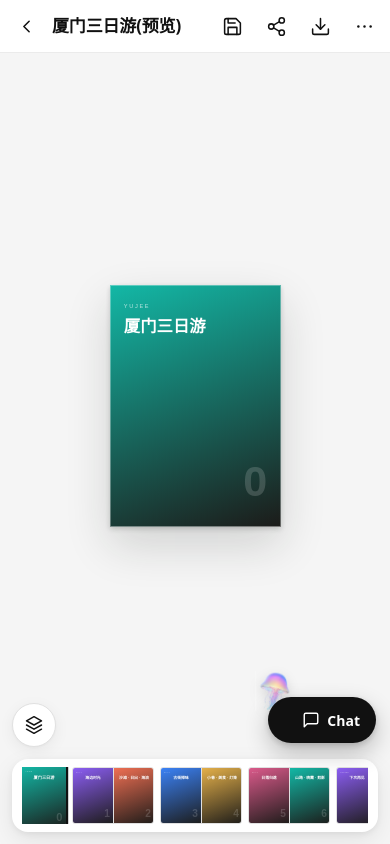
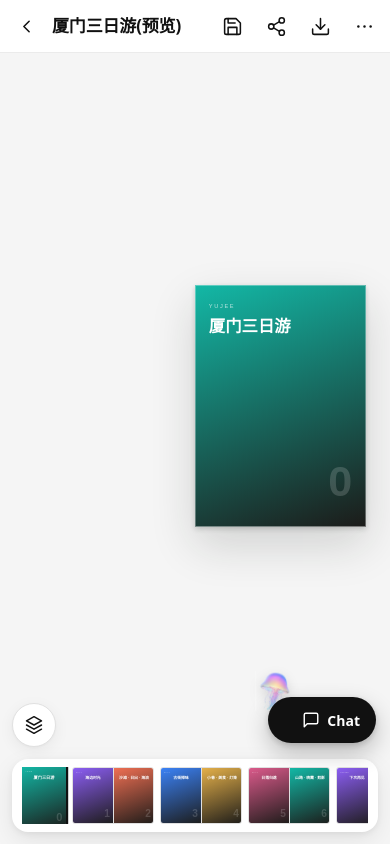
Before and after one commit to guanlili/yujee-china, a Next.js app in the folder apps/web/: page /en/dev/mobile in a window 390 px wide. Built offline with nearby package versions, Linux system fonts and the light colour scheme; no server answers; a web font is replaced by a local one.

Commit message:
fix(editor): align mobile covers to book spine

```diff
--- a/apps/web/src/components/album/editor-v2/mobile/MobileEditor.tsx
+++ b/apps/web/src/components/album/editor-v2/mobile/MobileEditor.tsx
@@ -33,8 +33,8 @@ import {
   FLIP_EASE,
   FLIP_MS,
   FLIP_SETTLE_MS,
-  centeredSoloGeometry,
   centeredSoloLayers,
+  edgeSoloGeometry,
   flipTransition,
   leafGeometry,
   leafLayers,
@@ -269,7 +269,7 @@ export function MobileEditor({
       const geometry =
         transition === 'spread'
           ? leafGeometry(d, fromShape!.faces)
-          : centeredSoloGeometry(transition);
+          : edgeSoloGeometry(transition);
       setLeafAngle(geometry.endAngle);
     });
     flipTimer.current = window.setTimeout(() => {
@@ -439,6 +439,10 @@ export function MobileEditor({
           // 目标屏的面必须经 soleLayout 从**目标屏自己**取(理由见 soleLayout 抬头)。
           const toLayout = toScreen ? soleLayout(toScreen) : null;
           const soloTransition = anim != null && anim.transition !== 'spread';
+          // 独页静止时占真实书本页位：封面在右、封尾在左。半本书宽的外边距
+          // 与纸张一起组成完整 bookBox 宽的 margin box，所以整本书仍在画板中居中。
+          const restingSoloRole =
+            !soloTransition && kind === 'solo' ? shapeOf(screen)?.soloRole ?? null : null;
           const layers =
             anim != null && toLayout != null
               ? anim.transition === 'spread'
@@ -460,7 +464,7 @@ export function MobileEditor({
             layers && anim
               ? anim.transition === 'spread'
                 ? leafGeometry(anim.dir, resting.faces.length)
-                : centeredSoloGeometry(anim.transition)
+                : edgeSoloGeometry(anim.transition)
               : null;
           return (
             <div
@@ -473,7 +477,12 @@ export function MobileEditor({
               // 密度 1 时 onlyPage 只留一页(那个开页并不 solo),按 solo 判会给单页画中缝;
               // 双宽跨页(full)也只有一张面 —— 画面本就连续,同样不该有中缝。
               data-halves={faces.length}
-              style={{ width: box.w, height: box.h }}
+              style={{
+                width: box.w,
+                height: box.h,
+                marginLeft: restingSoloRole === 'cover' ? bookBox.w / 2 : undefined,
+                marginRight: restingSoloRole === 'ending' ? bookBox.w / 2 : undefined,
+              }}
             >
               {faces.map((pi, half) => (
                 <div
--- a/apps/web/src/components/album/editor-v2/mobile/flip.ts
+++ b/apps/web/src/components/album/editor-v2/mobile/flip.ts
@@ -107,13 +107,13 @@ export function leafGeometry(dir: FlipDir, halves: number): LeafGeometry {
     : { leftFrac: 0, widthFrac: 1, origin: 'right center', endAngle: 180 };
 }
 
-/** 居中独页占双页书盒的一半；封面左翻、封尾右翻。 */
-export function centeredSoloGeometry(
+/** 独页占双页书盒的一半并贴住中缝：封面在右、封尾在左。 */
+export function edgeSoloGeometry(
   transition: Exclude<FlipTransition, 'spread'>,
 ): LeafGeometry {
   return transition === 'cover-open'
-    ? { leftFrac: 0.25, widthFrac: 0.5, origin: 'left center', endAngle: -180 }
-    : { leftFrac: 0.25, widthFrac: 0.5, origin: 'right center', endAngle: 180 };
+    ? { leftFrac: 0.5, widthFrac: 0.5, origin: 'left center', endAngle: -180 }
+    : { leftFrac: 0, widthFrac: 0.5, origin: 'right center', endAngle: 180 };
 }
 
 /** 翻纸过程中三层各画哪一页(页数组下标;null = 那半边空着)。 */
```
Also changed, not shown: 2 other files (tests, documents, lock files or other folders).
